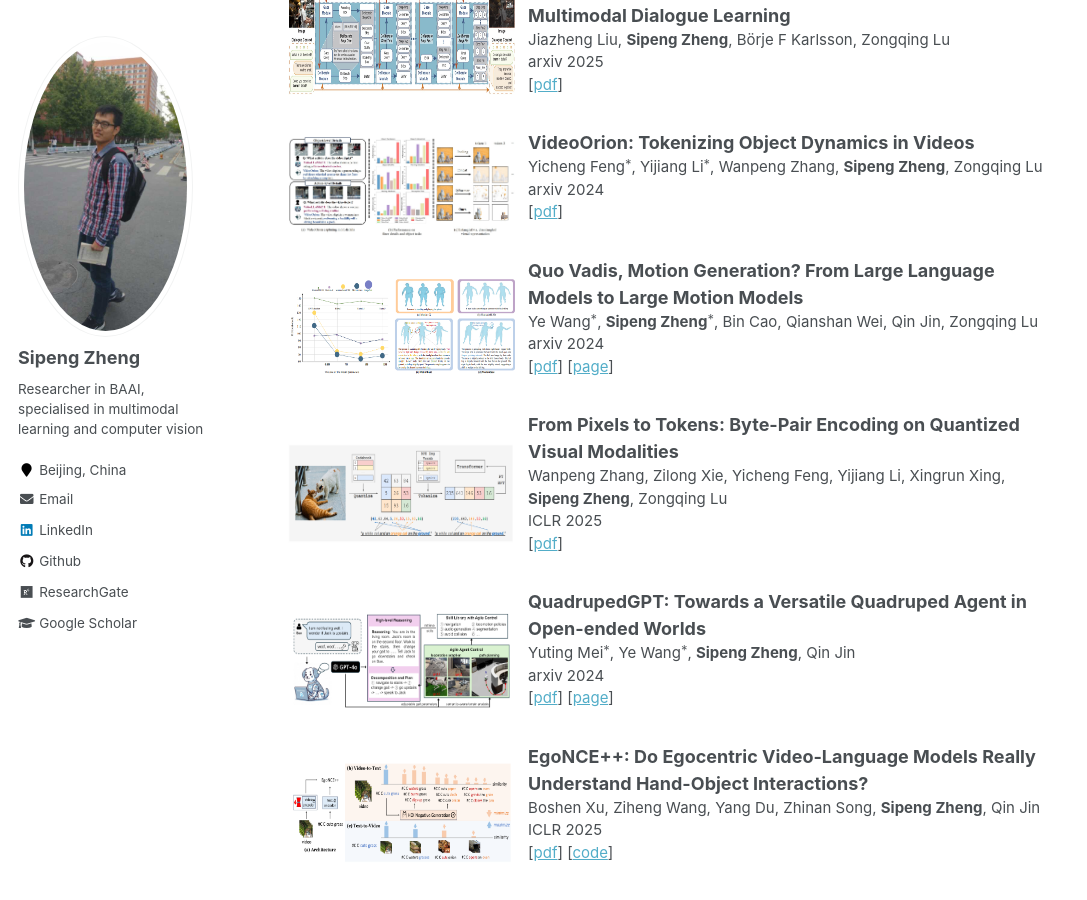
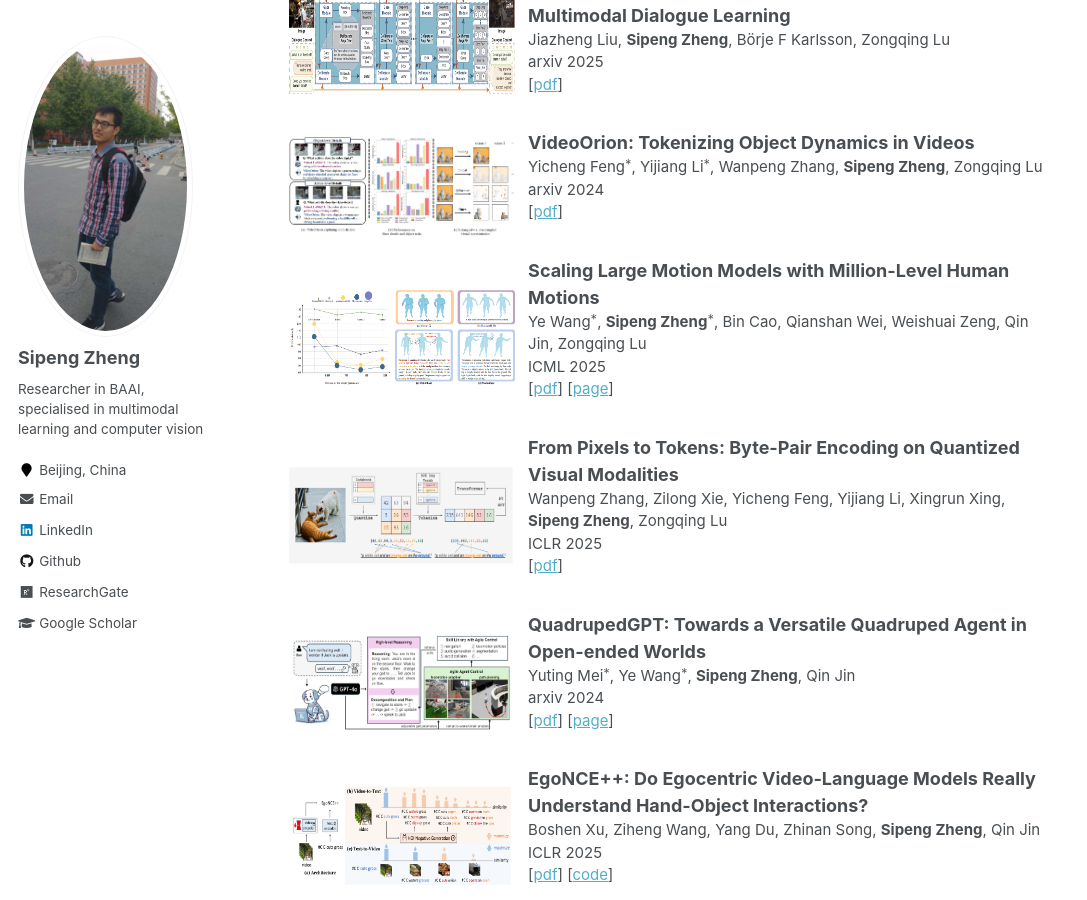
Before and after one commit to zhengsipeng/zhengsipeng.github.io, a Jekyll site: the page built from _pages/about.md, in a window 1280 px wide and 900 px high, scrolled down 1478 px. Shown: the whole window, without its empty margins (0-1087 px from the left). Built offline with Jekyll 4.4.1, drawn with Linux system fonts in a browser that asks for light colours; formulas are drawn with MathJax 3.

Commit message:
Update about.md

```diff
--- a/_pages/about.md
+++ b/_pages/about.md
@@ -81,9 +81,9 @@ For more details, please refer to my [CV](http://zhengsipeng.github.io/cv_zsp_en
 <tr style="border: none;">
   <td style="border: none;"> <img src="./images/pubs/motion_24.png" style="height: 100px; width: 500px;"/></td>
   <td style="border: none;">
-        <p style="font-size: 15px"><b style="font-size: 18px">Quo Vadis, Motion Generation? From Large Language Models to Large Motion Models</b><br>
-        Ye Wang$^*$, <b>Sipeng Zheng</b>$^*$, Bin Cao, Qianshan Wei, Qin Jin, Zongqing Lu<br>
-        arxiv 2024<br>
+        <p style="font-size: 15px"><b style="font-size: 18px">Scaling Large Motion Models with Million-Level Human Motions</b><br>
+        Ye Wang$^*$, <b>Sipeng Zheng</b>$^*$, Bin Cao, Qianshan Wei, Weishuai Zeng, Qin Jin, Zongqing Lu<br>
+        ICML 2025<br>
           [<a target="_blank" href="https://arxiv.org/abs/2410.03311">pdf</a>]
         [<a target="_blank" href="[https://arxiv.org/abs/2410.03311](http://www.motionbase3d.com">page</a>]
         </p>
```
